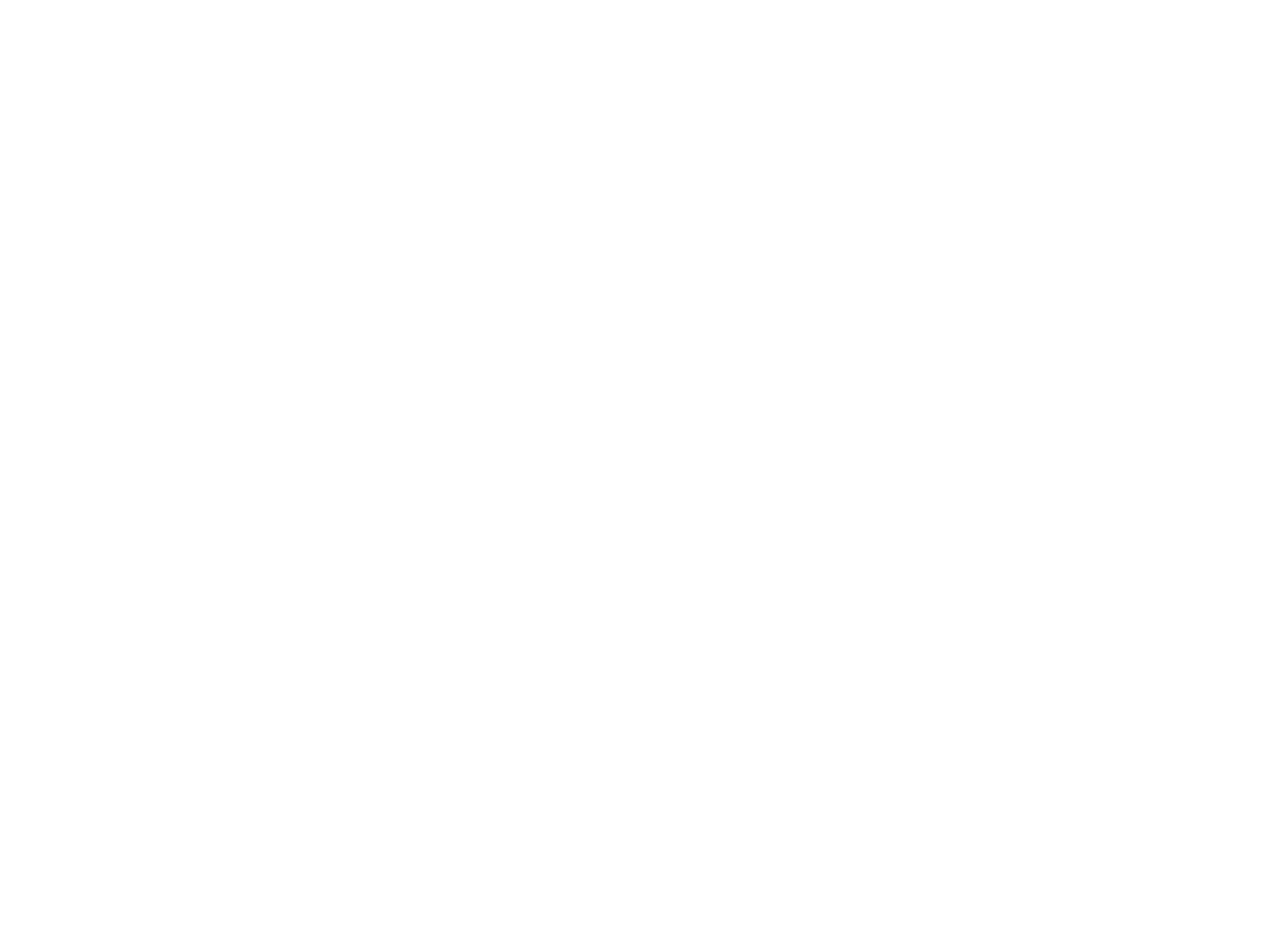
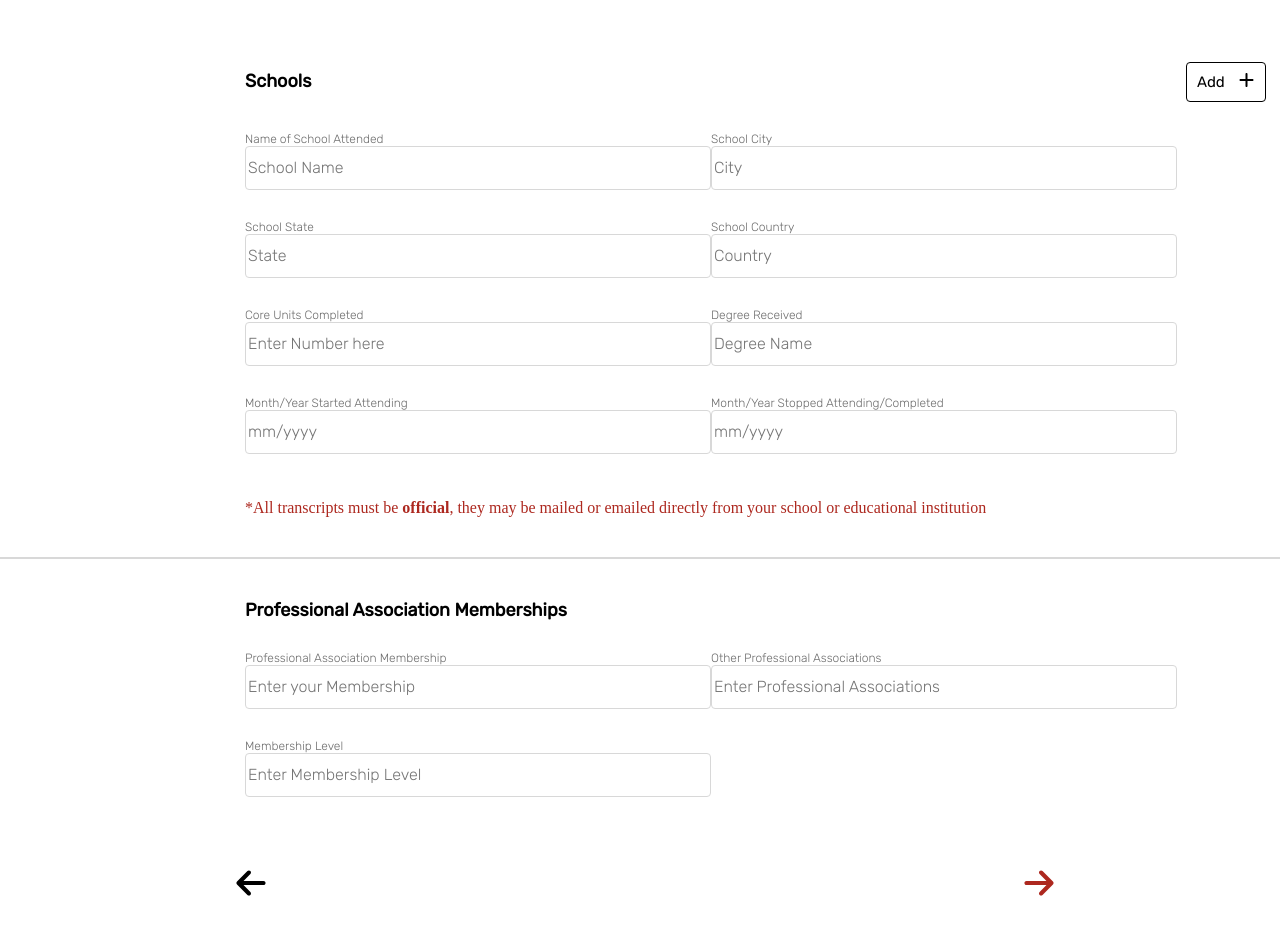
Before and after one commit to TritonSE/CCIDC-Application-Overhaul, a React (Vite) app in the folder frontend/: page /apply in a window 1280 px wide. Shown: the part 1300-2234 px from the top of the page. Before the commit the page ends 1322 px from the top, so only its background shows below. Built offline with nearby package versions, Linux system fonts and the light colour scheme.

Commit message:
part1page2
completed page 2 of the application pages for part 1

```diff
--- a/frontend/src/components/Path2Page2.module.css
+++ b/frontend/src/components/Path1.module.css
@@ -58,3 +58,21 @@
     margin-right: 220px;
     padding-bottom: 30px;
 }
+
+.warningText {
+    color: #AD281F;
+    margin-left: 245px;
+    margin-top: 15px;
+    margin-bottom: 40px;
+}
+
+.add {
+    font-family: "Rubik";
+    font-size: 15px;
+    background-color: white;
+    border: 1px solid black;
+    border-radius: 4px;
+    height: 40px;
+    width: 80px;
+    margin-left: 870px;
+}
--- /dev/null
+++ b/frontend/src/components/Path1Page2.tsx
@@ -0,0 +1,78 @@
+import leftArrow from "../assets/leftArrow.svg";
+import plus from "../assets/plus.svg";
+import rightArrow from "../assets/rightArrow.svg";
+
+import styles from "./Path1.module.css";
+
+export function Path1Page2() {
+    return (
+        <>
+        <div className="Apply-Page1">
+          <form>
+                          <h2 className = {styles.sectionTitle}>Schools <button className= {styles.add} ><span>Add &nbsp;&nbsp; </span><img src={plus} alt="buttonpng"/></button></h2>
+                          <div className={styles.formRow}>
+                              <label className={styles.label}>Name of School Attended
+                                  <input className={styles.input} type="text" name="school" placeholder="School Name"/>
+                              </label>
+                              <label className={styles.label}>School City
+                                  <input className={styles.input} type="text" name="city" placeholder="City"/>
+                              </label >
+                          </div>
+
+                          <div className={styles.formRow}>
+                              <label className={styles.label}>School State
+                                  <input className={styles.input} type="text" name="state" placeholder="State"/>
+                              </label >
+                              <label className={styles.label}>School Country
+                                  <input className={styles.input} type="text" name="country" placeholder="Country"/>
+                              </label>
+                          </div>
+
+                          <div className={styles.formRow}>
+                              <label className={styles.label}>Core Units Completed
+                                  <input className={styles.input} type="text" name="units" placeholder="Enter Number here"/>
+                              </label >
+                              <label className={styles.label}>Degree Received
+                                  <input className={styles.input} type="text" name="degree" placeholder="Degree Name"/>
+                              </label>
+                          </div>
+
+                          <div className={styles.formRow}>
+                              <label className={styles.label}>Month/Year Started Attending
+                                  <input className={styles.input} type="text" name="attending" placeholder="mm/yyyy"/>
+                              </label >
+                              <label className={styles.label}>Month/Year Stopped Attending/Completed
+                                  <input className={styles.input} type="text" name="stopAttending" placeholder="mm/yyyy"/>
+                              </label>
+                          </div>
+
+                          <div className = {styles.warningText}>*All transcripts must be <b>official</b>, they may be mailed or emailed directly from your school or educational institution</div>
+
+                          <hr className = {styles.line} />
+
+                          <h2 className = {styles.sectionTitle}>Professional Association Memberships</h2>
+                          <div className={styles.formRow}>
+                              <label className={styles.label}>Professional Association Membership
+                                      <input className={styles.input} type="text" name="email" placeholder="Enter your Membership"/>
+                              </label>
+                              <label className={styles.label}>Other Professional Associations
+                                  <input className={styles.input} type = "text" name="prof assoc" placeholder="Enter Professional Associations"/>
+                              </label >
+                          </div>
+
+                          <div className={styles.formRow}>
+                              <label className={styles.label}>Membership Level
+                                      <input className={styles.input} type="text" name="mem level" placeholder="Enter Membership Level"/>
+                              </label>
+                          </div>
+
+
+                          <div className={styles.buttonRow}>
+                              <button className= {styles.arrow} ><img src={leftArrow} alt="buttonpng"/></button>
+                              <button className={styles.arrow}><img src={rightArrow} alt="buttonpng"/></button>
+                          </div>
+          </form>
+        </div>
+      </>
+    );
+}
--- a/frontend/src/components/index.ts
+++ b/frontend/src/components/index.ts
@@ -1,5 +1,6 @@
 import { Button } from "./Button.tsx";
 import { NavBar } from "./NavBar.tsx";
-import { Path2Page1 } from "./Path2Page1.tsx";
+import { Path1Page1 } from "./Path1Page1.tsx";
+import { Path1Page2 } from "./Path1Page2.tsx";
 
-export { Button, NavBar, Path2Page1 };
+export { Button, NavBar, Path1Page1, Path1Page2 };
--- a/frontend/src/pages/Apply.tsx
+++ b/frontend/src/pages/Apply.tsx
@@ -1,11 +1,13 @@
-import { Path2Page1 } from "../components/index.ts";
+import { Path1Page1 } from "../components/index.ts";
+import { Path1Page2 } from "../components/index.ts";
 
 
 export function Apply() {
   return (
     <>
     <h2>Apply</h2>
-    <Path2Page1></Path2Page1>
+    <Path1Page1></Path1Page1>
+    <Path1Page2></Path1Page2>
     </>
   );
 }
```
Also changed, not shown: frontend/src/components/Path1Page1.tsx (renamed from frontend/src/components/Path2Page1.tsx, +4 -4 lines), frontend/src/assets/plus.svg (added).
